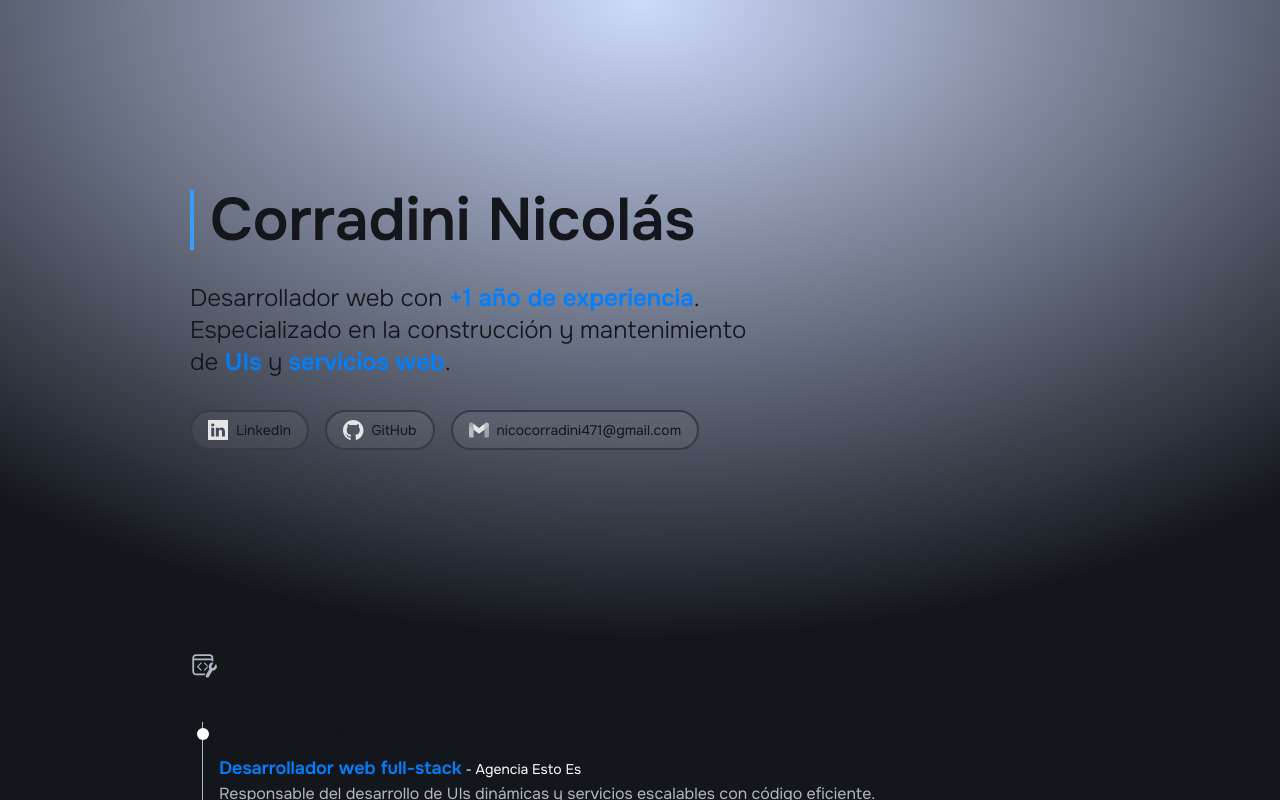
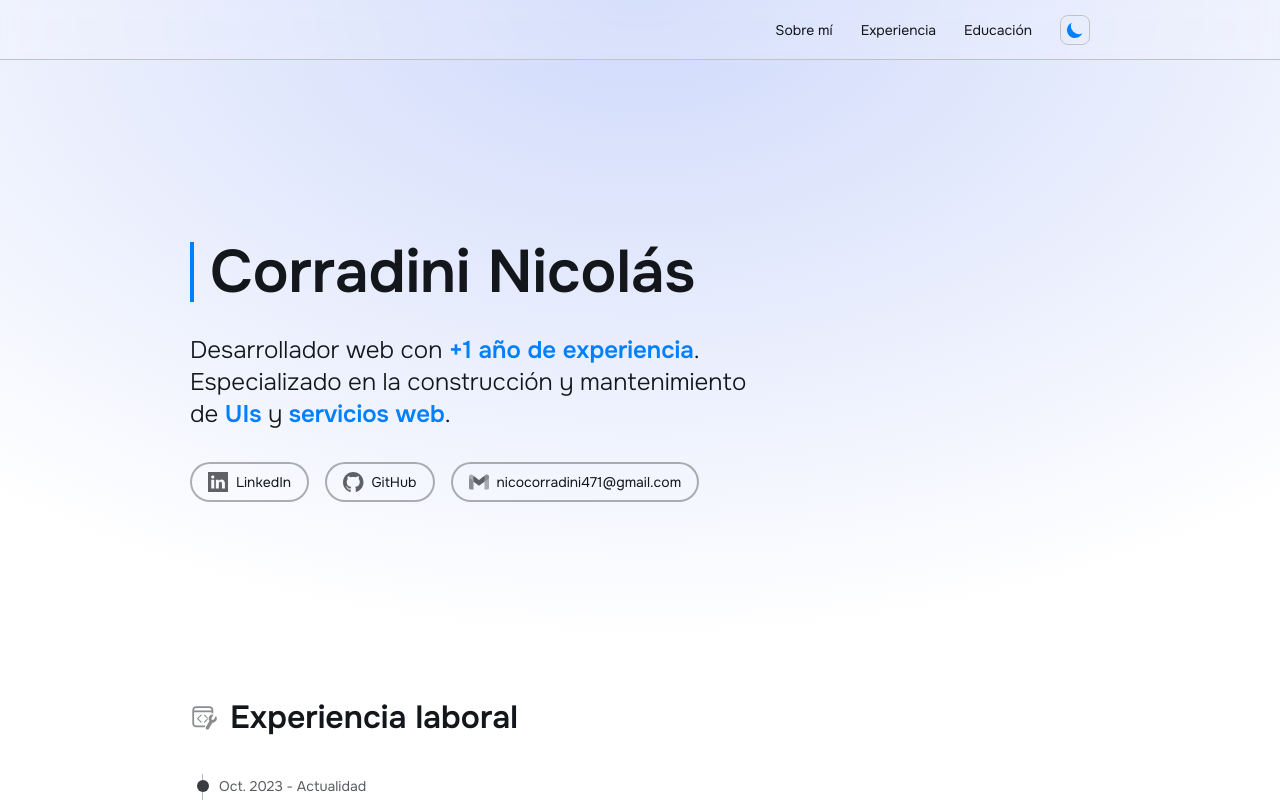
Before and after one commit to ncorradini/portfolio-web, a Next.js app: page / in a window 1280 px wide. Shown: the top 800 px of the page. Built offline with nearby package versions, Linux system fonts and the light colour scheme.

Commit message:
feat: add Header component with switch mode

```diff
--- a/src/app/components/AboutMe.tsx
+++ b/src/app/components/AboutMe.tsx
@@ -27,10 +27,10 @@ const BUTTONS_LINKS = [
 function AboutMe() {
   return (
     <section
-      id="presentation"
+      id="about-me"
       className="mt-[130px] flex max-w-[580px] flex-col gap-[32px] md:mt-[150px]"
     >
-      <h1 className="border-l-4 border-solid border-l-lightAzure pl-4 text-[48px] font-semibold leading-none md:text-[60px]">
+      <h1 className="border-l-azure border-l-4 border-solid pl-4 text-[48px] font-semibold leading-none md:text-[60px] dark:border-l-lightAzure">
         Corradini Nicolás
       </h1>
       <p className="text-md font-light md:text-2xl">
--- a/src/app/components/Background.tsx
+++ b/src/app/components/Background.tsx
@@ -1,6 +1,9 @@
 function Background() {
   return (
-    <div className="absolute left-0 top-0 z-[-2] min-h-screen w-full bg-[radial-gradient(ellipse_80%_80%_at_50%_0%,#5a7ef14a,#13171c)]" />
+    <>
+      <div className="absolute left-0 top-0 z-[-2] block min-h-screen w-full bg-[radial-gradient(ellipse_80%_80%_at_50%_0%,#5a7ef14a,#ffffff)] dark:hidden" />
+      <div className="absolute left-0 top-0 z-[-2] hidden min-h-screen w-full dark:block dark:bg-[radial-gradient(ellipse_80%_80%_at_50%_0%,#5a7ef14a,#13171c)]" />
+    </>
   );
 }
 
--- a/src/app/components/Education.tsx
+++ b/src/app/components/Education.tsx
@@ -56,7 +56,7 @@ function StudyCareer({ studyCareer }: TStudyCareerProps) {
 
   return (
     <li className={`${divider} my-10 w-full`}>
-      <h3 className="text-md leading-6 text-white md:text-xl">
+      <h3 className="text-md leading-6 text-chineseBlack md:text-xl dark:text-white">
         {studyCareer.career}
       </h3>
       <a
--- /dev/null
+++ b/src/app/components/Header.tsx
@@ -0,0 +1,64 @@
+'use client';
+
+import { SwitcherMode } from '@Shared/SwitcherMode';
+import React from 'react';
+
+type TLinkSection = {
+  id: string;
+  text: string;
+};
+
+const LINK_SECTIONS: TLinkSection[] = [
+  {
+    id: 'about-me',
+    text: 'Sobre mí'
+  },
+  {
+    id: 'experience',
+    text: 'Experiencia'
+  },
+  {
+    id: 'education',
+    text: 'Educación'
+  }
+];
+
+function Header() {
+  const handleNavigation = (event: React.MouseEvent<HTMLAnchorElement>) => {
+    event.preventDefault();
+    const targetId = event.currentTarget.getAttribute('href')?.substring(1);
+    const targetElement = document.getElementById(targetId || '');
+
+    if (targetElement) {
+      const offset = 60;
+      const targetPosition = targetElement.offsetTop - offset;
+
+      window.scrollTo({
+        top: targetPosition,
+        behavior: 'smooth'
+      });
+    }
+  };
+
+  return (
+    <header className="border-silverSand sticky top-0 z-50 hidden h-[60px] w-full border-b border-solid bg-[#ffffff29] backdrop-blur md:block dark:border-onyx dark:bg-[#1014184a]">
+      <div className="container m-auto h-full">
+        <nav className="ml-auto flex h-full w-fit items-center gap-7 text-sm text-chineseBlack dark:text-platinum">
+          {LINK_SECTIONS.map((link) => (
+            <a
+              key={link.id}
+              href={`#${link.id}`}
+              onClick={handleNavigation}
+              className="hover:text-darkSilver transition duration-200 dark:hover:text-cadetBlue"
+            >
+              {link.text}
+            </a>
+          ))}
+          <SwitcherMode />
+        </nav>
+      </div>
+    </header>
+  );
+}
+
+export default Header;
--- a/src/app/components/JobExperience.tsx
+++ b/src/app/components/JobExperience.tsx
@@ -30,7 +30,7 @@ function JobExperience() {
   return (
     <section id="experience">
       <h2 className="flex items-center gap-2 text-xl font-semibold leading-none md:gap-3 md:text-[32px]">
-        <DevWorkIcon className="h-6 text-cadetBlue md:h-7" />
+        <DevWorkIcon className="h-6 text-chineseBlack/50 md:h-7 dark:text-cadetBlue" />
         Experiencia laboral
       </h2>
       <ol className="relative ml-1 mt-5 max-w-[700px] border-s border-cadetBlue md:ml-3 md:mt-10">
@@ -57,16 +57,19 @@ function PositionExperience({ experience }: TPositionExperienceProps) {
 
   return (
     <li className="mb-10 ms-4">
-      <div className="absolute -start-1.5 mt-1.5 h-3 w-3 rounded-full bg-white" />
+      <div className="absolute -start-1.5 mt-1.5 h-3 w-3 rounded-full bg-onyx dark:bg-white" />
       <time className="mb-1 text-xs leading-none opacity-70 md:text-sm">
         {date}
       </time>
       <h3 className="text-md mt-2 leading-5 text-lightAzure md:text-lg">
         <strong>{position}</strong>
         <br className="block md:hidden" />
-        <span className="text-xs text-white md:text-sm"> - {company}</span>
+        <span className="text-xs text-chineseBlack md:text-sm dark:text-white">
+          {' '}
+          - {company}
+        </span>
       </h3>
-      <p className="mb-4 mt-2 text-sm text-cadetBlue md:mt-0 md:text-base">
+      <p className="mb-4 mt-2 text-sm text-chineseBlack/70 md:mt-0 md:text-base dark:text-cadetBlue">
         {description}
       </p>
     </li>
--- a/src/app/layout.tsx
+++ b/src/app/layout.tsx
@@ -20,7 +20,9 @@ export default function RootLayout({
 }) {
   return (
     <html lang="es">
-      <body className={onest.className}>{children}</body>
+      <body className={`${onest.className} bg-white dark:bg-chineseBlack`}>
+        {children}
+      </body>
     </html>
   );
 }
--- a/src/app/page.tsx
+++ b/src/app/page.tsx
@@ -1,15 +1,19 @@
 import Background from '@Components/Background';
+import Header from '@Components/Header';
 import AboutMe from '@Components/AboutMe';
 import JobExperience from '@Components/JobExperience';
+import Education from '@Components/Education';
 
 export default function Home() {
   return (
-    <main className="relative p-5 md:p-10">
+    <>
+      <Header />
       <Background />
-      <div className="container m-auto flex flex-col gap-[150px] md:gap-[200px]">
+      <main className="container relative m-auto flex flex-col gap-[150px] px-5 md:gap-[200px] md:px-0 md:pt-8">
         <AboutMe />
         <JobExperience />
-      </div>
-    </main>
+        <Education />
+      </main>
+    </>
   );
 }
--- a/src/app/shared/ButtonWithIcon.tsx
+++ b/src/app/shared/ButtonWithIcon.tsx
@@ -12,7 +12,7 @@ type Props = {
 
 function ButtonWithIcon({ button, className }: Props) {
   const mergeClasses = twMerge(
-    'hover:border-lightAzure flex w-fit min-w-[70px] items-center justify-center gap-2 rounded-full border-2 border-solid border-onyx bg-white/5 px-4 py-2 text-center text-platinum duration-300 ease-in-out hover:scale-105',
+    'hover:border-azure dark:hover:border-lightAzure flex w-fit min-w-[70px] items-center justify-center gap-2 rounded-full border-2 border-solid border-onyx/40 dark:border-onyx bg-white/5 px-4 py-2 text-center text-onyx/80 dark:text-platinum duration-300 hover:scale-105',
     className
   );
   const { text, icon, href } = button;
--- /dev/null
+++ b/src/app/shared/SwitcherMode.tsx
@@ -0,0 +1,35 @@
+export function SwitcherMode() {
+  const handleClick = () => {
+    document.documentElement.classList.toggle('dark');
+  };
+
+  return (
+    <button
+      onClick={handleClick}
+      id="theme-toggle"
+      type="button"
+      className="border-silverSand dark:border-blackOlive rounded-lg border border-solid p-1"
+    >
+      <svg
+        id="theme-toggle-dark-icon"
+        className="block h-5 w-5 dark:hidden"
+        fill="#007FFF"
+        viewBox="0 0 20 20"
+      >
+        <path d="M17.293 13.293A8 8 0 016.707 2.707a8.001 8.001 0 1010.586 10.586z" />
+      </svg>
+      <svg
+        id="theme-toggle-light-icon"
+        className="hidden h-5 w-5 dark:block"
+        fill="#66B2FF"
+        viewBox="0 0 20 20"
+      >
+        <path
+          d="M10 2a1 1 0 011 1v1a1 1 0 11-2 0V3a1 1 0 011-1zm4 8a4 4 0 11-8 0 4 4 0 018 0zm-.464 4.95l.707.707a1 1 0 001.414-1.414l-.707-.707a1 1 0 00-1.414 1.414zm2.12-10.607a1 1 0 010 1.414l-.706.707a1 1 0 11-1.414-1.414l.707-.707a1 1 0 011.414 0zM17 11a1 1 0 100-2h-1a1 1 0 100 2h1zm-7 4a1 1 0 011 1v1a1 1 0 11-2 0v-1a1 1 0 011-1zM5.05 6.464A1 1 0 106.465 5.05l-.708-.707a1 1 0 00-1.414 1.414l.707.707zm1.414 8.486l-.707.707a1 1 0 01-1.414-1.414l.707-.707a1 1 0 011.414 1.414zM4 11a1 1 0 100-2H3a1 1 0 000 2h1z"
+          fillRule="evenodd"
+          clipRule="evenodd"
+        />
+      </svg>
+    </button>
+  );
+}
```
